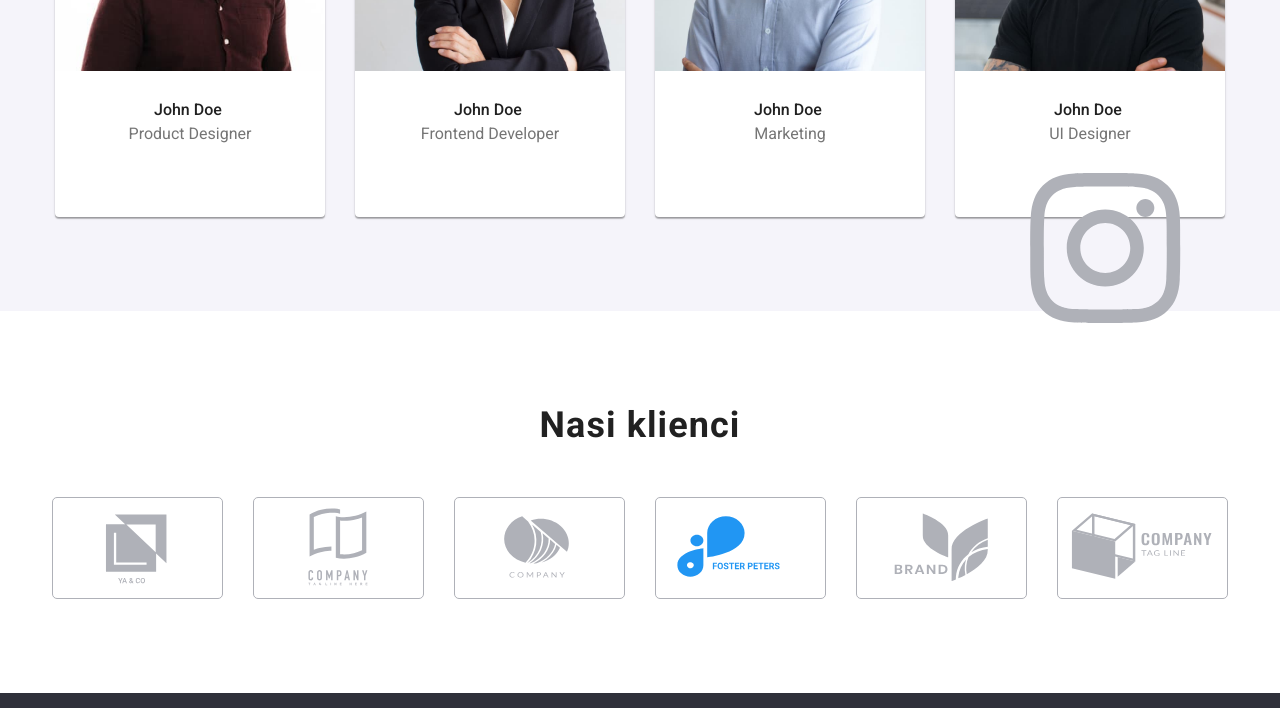
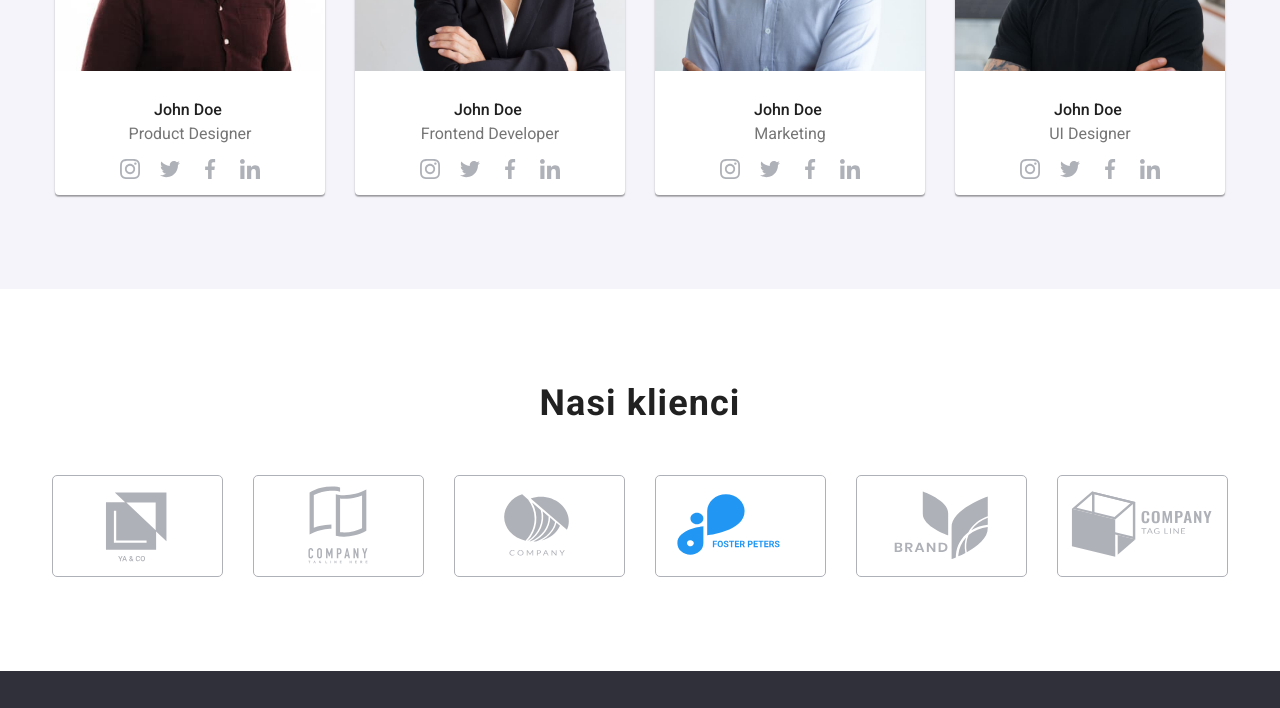
Before and after one commit to Jarek-Dzwolak/goit-markup-hw-04, a plain HTML site: page index.html in a window 1280 px wide. Shown: the part 1860-2568 px from the top of the page. Drawn offline with nearby package versions, Linux system fonts and the light colour scheme.

Commit message:
Dodanie Icons

```diff
--- a/css/styles.css
+++ b/css/styles.css
@@ -245,7 +245,7 @@ ul {
     font-size: 16px;
 }
 .employess > li > p {
-    padding-bottom: 30px;
+    padding-bottom: 16px;
     font-size: 16px;
     color: var(--text-color);
     display: flex;
@@ -256,8 +256,11 @@ ul {
         0px 1px 3px 0px #0000001f;
 }
 .social-svg {
-    width: 44px;
-    height: 44px;
+    display: flex;
+    justify-content: center;
+    align-items: center;
+    gap: 20px;
+    padding-bottom: 16px;
 }
 .our-customers {
     display: flex;
--- a/index.html
+++ b/index.html
@@ -159,6 +159,28 @@
 
                             <h3>John Doe</h3>
                             <p>Product Designer</p>
+                            <div class="social-svg">
+                                <svg width="20" height="20">
+                                    <use
+                                        href="./images/icons.svg#icon-instagram-2"
+                                    />
+                                </svg>
+                                <svg width="20" height="20">
+                                    <use
+                                        href="./images/icons.svg#icon-twitter-1"
+                                    />
+                                </svg>
+                                <svg width="20" height="20">
+                                    <use
+                                        href="./images/icons.svg#icon-facebook-1"
+                                    />
+                                </svg>
+                                <svg width="20" height="20">
+                                    <use
+                                        href="./images/icons.svg#icon-linkedin-1"
+                                    />
+                                </svg>
+                            </div>
                         </li>
                         <li class="employess-box">
                             <img
@@ -170,6 +192,28 @@
 
                             <h3>John Doe</h3>
                             <p>Frontend Developer</p>
+                            <div class="social-svg">
+                                <svg width="20" height="20">
+                                    <use
+                                        href="./images/icons.svg#icon-instagram-2"
+                                    />
+                                </svg>
+                                <svg width="20" height="20">
+                                    <use
+                                        href="./images/icons.svg#icon-twitter-1"
+                                    />
+                                </svg>
+                                <svg width="20" height="20">
+                                    <use
+                                        href="./images/icons.svg#icon-facebook-1"
+                                    />
+                                </svg>
+                                <svg width="20" height="20">
+                                    <use
+                                        href="./images/icons.svg#icon-linkedin-1"
+                                    />
+                                </svg>
+                            </div>
                         </li>
                         <li class="employess-box">
                             <img
@@ -180,6 +224,28 @@
                             />
                             <h3>John Doe</h3>
                             <p>Marketing</p>
+                            <div class="social-svg">
+                                <svg width="20" height="20">
+                                    <use
+                                        href="./images/icons.svg#icon-instagram-2"
+                                    />
+                                </svg>
+                                <svg width="20" height="20">
+                                    <use
+                                        href="./images/icons.svg#icon-twitter-1"
+                                    />
+                                </svg>
+                                <svg width="20" height="20">
+                                    <use
+                                        href="./images/icons.svg#icon-facebook-1"
+                                    />
+                                </svg>
+                                <svg width="20" height="20">
+                                    <use
+                                        href="./images/icons.svg#icon-linkedin-1"
+                                    />
+                                </svg>
+                            </div>
                         </li>
                         <li class="employess-box">
                             <img
@@ -191,11 +257,26 @@
                             <h3>John Doe</h3>
                             <p>UI Designer</p>
                             <div class="social-svg">
-                            <svg>
-                                <use
-                                    href="./images/icons.svg#icon-instagram-2"
-                                />
-                            </svg>
+                                <svg width="20" height="20">
+                                    <use
+                                        href="./images/icons.svg#icon-instagram-2"
+                                    />
+                                </svg>
+                                <svg width="20" height="20">
+                                    <use
+                                        href="./images/icons.svg#icon-twitter-1"
+                                    />
+                                </svg>
+                                <svg width="20" height="20">
+                                    <use
+                                        href="./images/icons.svg#icon-facebook-1"
+                                    />
+                                </svg>
+                                <svg width="20" height="20">
+                                    <use
+                                        href="./images/icons.svg#icon-linkedin-1"
+                                    />
+                                </svg>
                             </div>
                         </li>
                     </ul>
```
